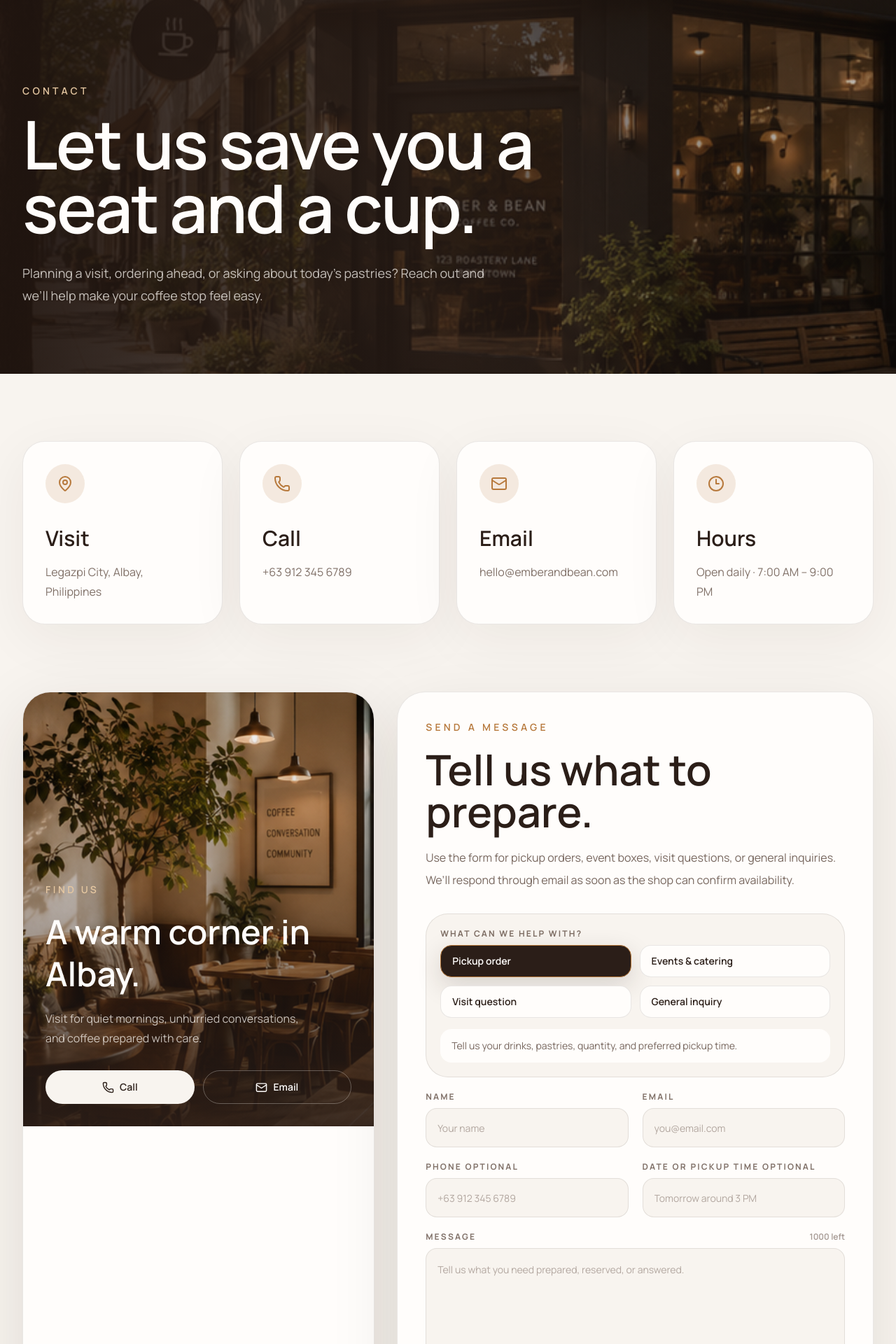
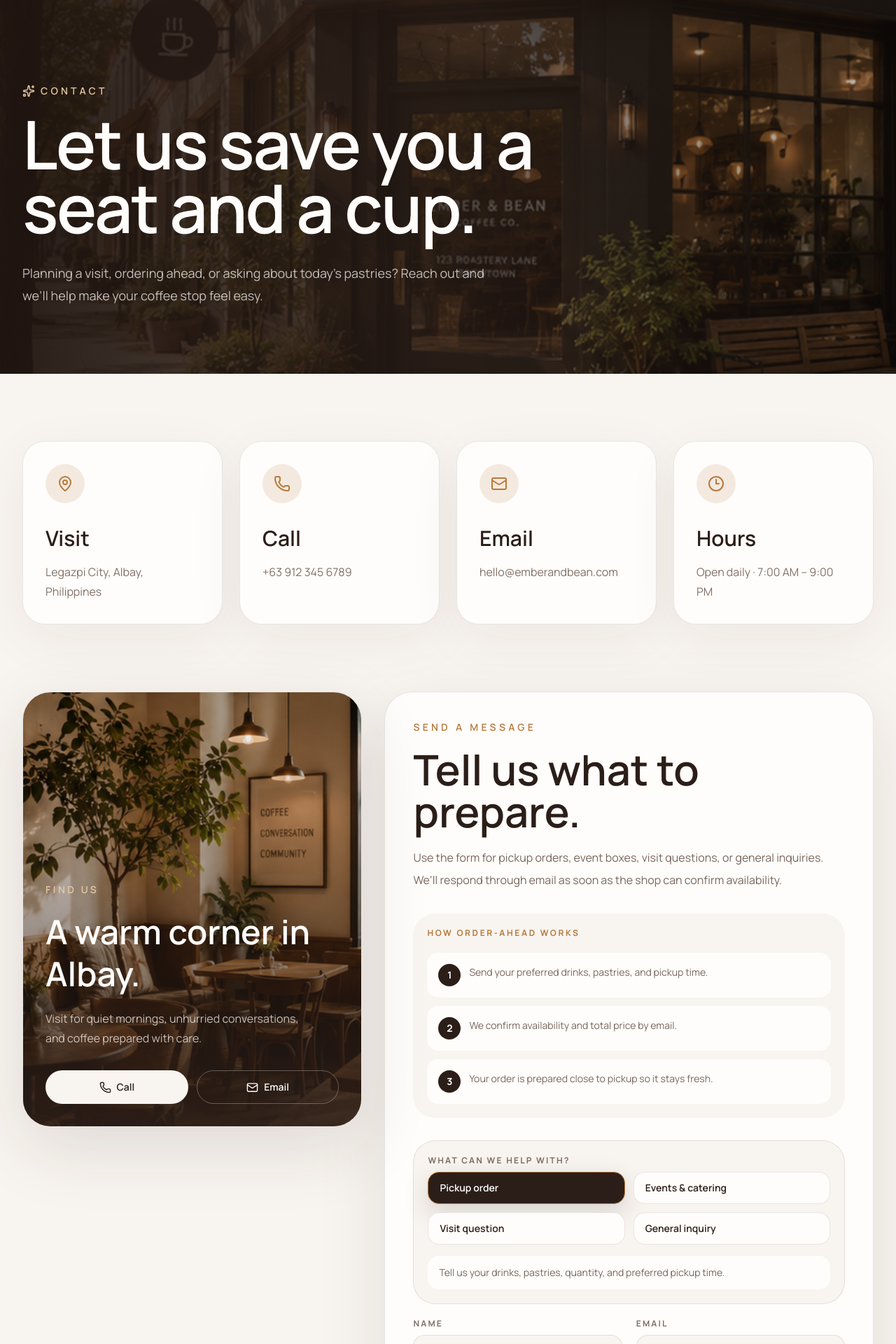
Before and after one commit to tan15hacks/Embers-and-Beans, a Next.js app: page /contact in a window 1280 px wide. Shown: the part 120-2040 px from the top of the page at 70% size. Built offline with nearby package versions, Linux system fonts and the light colour scheme.

Commit message:
Polish contact page layout and order guidance

```diff
--- a/src/app/contact/page.tsx
+++ b/src/app/contact/page.tsx
@@ -1,11 +1,12 @@
 import type { Metadata } from "next";
 import Image from "next/image";
 import Link from "next/link";
-import { Clock3, Mail, MapPin, Phone } from "lucide-react";
+import { Clock3, Mail, MapPin, Phone, Sparkles } from "lucide-react";
 import { ContactForm } from "@/components/contact/ContactForm";
 import { Navbar } from "@/components/layout/Navbar";
 import { Footer } from "@/components/layout/Footer";
 import { Container } from "@/components/layout/Container";
+import { Reveal } from "@/components/shared/Reveal";
 import { siteConfig } from "@/data/site";
 
 export const metadata: Metadata = {
@@ -39,6 +40,12 @@ const contactItems = [
   },
 ];
 
+const orderSteps = [
+  "Send your preferred drinks, pastries, and pickup time.",
+  "We confirm availability and total price by email.",
+  "Your order is prepared close to pickup so it stays fresh.",
+];
+
 export default function ContactPage() {
   return (
     <main className="min-h-screen bg-[#F8F4EF] text-[#2B1E18]">
@@ -57,9 +64,10 @@ export default function ContactPage() {
         <div className="absolute inset-0 noise opacity-15" />
 
         <Container className="relative z-10 py-24">
+          <Reveal>
             <div className="max-w-3xl">
-            <p className="text-sm font-semibold uppercase tracking-[0.3em] text-[#E5C7A1]">
-              Contact
+              <p className="flex items-center gap-2 text-sm font-semibold uppercase tracking-[0.3em] text-[#E5C7A1]">
+                <Sparkles size={18} /> Contact
               </p>
               <h1 className="mt-5 font-[var(--font-display)] text-6xl font-semibold leading-[0.95] tracking-tight md:text-8xl">
                 Let us save you a seat and a cup.
@@ -68,17 +76,16 @@ export default function ContactPage() {
                 Planning a visit, ordering ahead, or asking about today’s pastries? Reach out and we’ll help make your coffee stop feel easy.
               </p>
             </div>
+          </Reveal>
         </Container>
       </section>
 
       <section className="py-24">
         <Container>
           <div className="grid gap-6 md:grid-cols-2 lg:grid-cols-4">
-            {contactItems.map((item) => (
-              <article
-                key={item.title}
-                className="rounded-[2rem] border border-[#2B1E18]/10 bg-[#FFFDFB] p-8 shadow-[0_20px_80px_rgba(43,30,24,0.06)]"
-              >
+            {contactItems.map((item, index) => (
+              <Reveal key={item.title} delay={index * 0.04}>
+                <article className="h-full rounded-[2rem] border border-[#2B1E18]/10 bg-[#FFFDFB] p-8 shadow-[0_20px_80px_rgba(43,30,24,0.06)] transition duration-300 hover:-translate-y-1 hover:shadow-[0_24px_90px_rgba(43,30,24,0.1)]">
                   <div className="mb-8 flex size-14 items-center justify-center rounded-full bg-[#B7793C]/15 text-[#B7793C]">
                     <item.icon size={24} />
                   </div>
@@ -87,6 +94,7 @@ export default function ContactPage() {
                   </h2>
                   <p className="mt-4 leading-7 text-[#4A342A]/70">{item.text}</p>
                 </article>
+              </Reveal>
             ))}
           </div>
         </Container>
@@ -94,8 +102,9 @@ export default function ContactPage() {
 
       <section className="pb-24">
         <Container>
-          <div className="grid gap-8 lg:grid-cols-[0.85fr_1.15fr]">
-            <div className="overflow-hidden rounded-[2.5rem] border border-[#2B1E18]/10 bg-[#FFFDFB] shadow-[0_30px_100px_rgba(43,30,24,0.12)]">
+          <div className="grid gap-8 lg:grid-cols-[0.82fr_1.18fr] lg:items-start">
+            <Reveal>
+              <div className="overflow-hidden rounded-[2.5rem] border border-[#2B1E18]/10 bg-[#FFFDFB] shadow-[0_30px_100px_rgba(43,30,24,0.12)] lg:sticky lg:top-28">
                 <div className="relative min-h-[620px] p-8 text-[#FFFDFB]">
                   <Image
                     src="/images/contacts/seating.png"
@@ -104,7 +113,7 @@ export default function ContactPage() {
                     sizes="(min-width: 1024px) 45vw, 100vw"
                     className="object-cover"
                   />
-                <div className="absolute inset-0 bg-gradient-to-t from-[#2B1E18]/90 via-[#2B1E18]/30 to-transparent" />
+                  <div className="absolute inset-0 bg-gradient-to-t from-[#2B1E18]/92 via-[#2B1E18]/35 to-transparent" />
                   <div className="relative flex min-h-[556px] flex-col justify-end">
                     <p className="text-sm font-semibold uppercase tracking-[0.25em] text-[#E5C7A1]">
                       Find Us
@@ -133,8 +142,10 @@ export default function ContactPage() {
                   </div>
                 </div>
               </div>
+            </Reveal>
 
-            <div className="rounded-[2.5rem] border border-[#2B1E18]/10 bg-[#FFFDFB] p-8 shadow-[0_30px_100px_rgba(43,30,24,0.1)] sm:p-10">
+            <Reveal delay={0.08}>
+              <div className="rounded-[2.5rem] border border-[#2B1E18]/10 bg-[#FFFDFB] p-6 shadow-[0_30px_100px_rgba(43,30,24,0.1)] sm:p-10">
                 <p className="text-sm font-semibold uppercase tracking-[0.3em] text-[#B7793C]">
                   Send a Message
                 </p>
@@ -145,8 +156,25 @@ export default function ContactPage() {
                   Use the form for pickup orders, event boxes, visit questions, or general inquiries. We’ll respond through email as soon as the shop can confirm availability.
                 </p>
 
+                <div className="mt-8 rounded-[2rem] bg-[#F8F4EF] p-5">
+                  <p className="text-xs font-bold uppercase tracking-[0.22em] text-[#B7793C]">
+                    How order-ahead works
+                  </p>
+                  <div className="mt-5 grid gap-3">
+                    {orderSteps.map((step, index) => (
+                      <div key={step} className="flex gap-3 rounded-2xl bg-[#FFFDFB] p-4">
+                        <span className="flex size-8 shrink-0 items-center justify-center rounded-full bg-[#2B1E18] text-sm font-bold text-[#FFFDFB]">
+                          {index + 1}
+                        </span>
+                        <p className="text-sm leading-6 text-[#4A342A]/75">{step}</p>
+                      </div>
+                    ))}
+                  </div>
+                </div>
+
                 <ContactForm />
               </div>
+            </Reveal>
           </div>
         </Container>
       </section>
```
Lines whose indentation alone changed are shown as unchanged.
